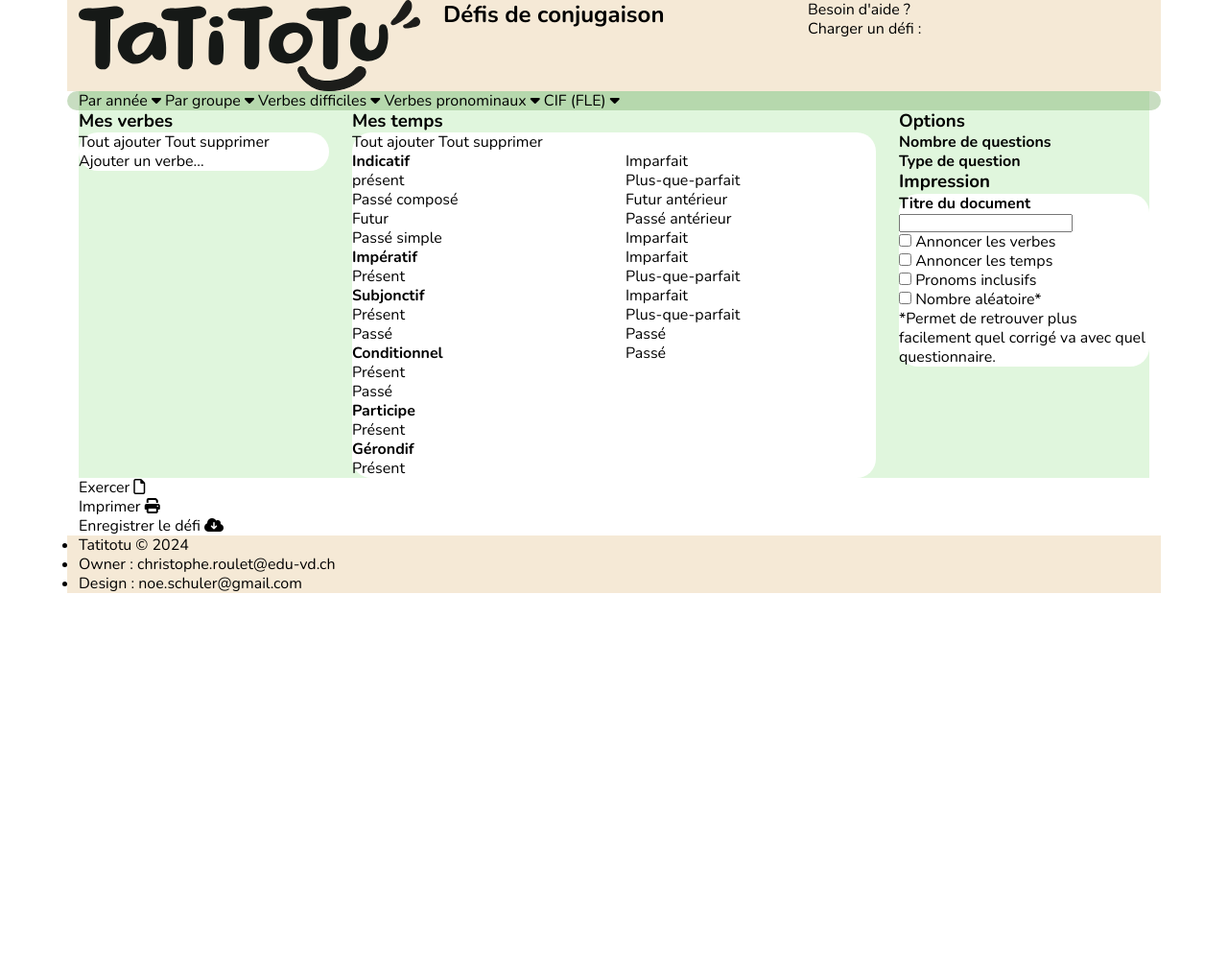
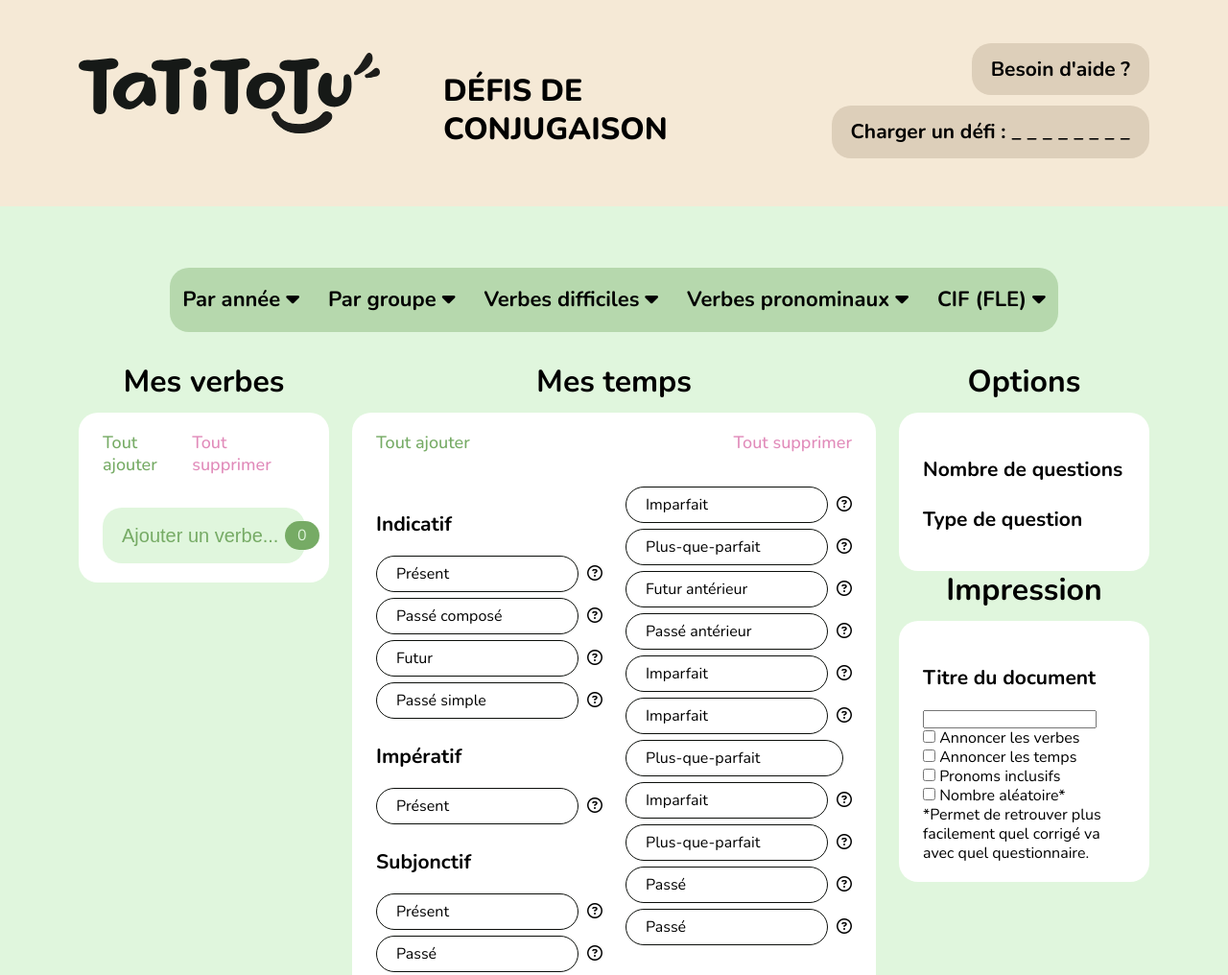
Before and after one commit to NoeSchuler1312/Tatitotu, a website built with Parcel: page src/index.html in a window 1280 px wide. Shown: the top 1016 px of the page at 96% size. Before the commit the page ends 800 px from the top, so only its background shows below. Built offline with nearby package versions, Linux system fonts and the light colour scheme.

Commit message:
CSS header/nav

```diff
--- a/src/index.html
+++ b/src/index.html
@@ -17,27 +17,43 @@
     <link rel="stylesheet" href="scss/main.scss" />
   </head>
   <body>
+    <header class="l-header">
       <div class="container">
         <div class="row">
-        <header class="l-header">
           <div class="col-12">
             <div class="row">
               <div class="col-4">
-                <h1><img src="img/logo-tatitotu.svg" alt="Tatitotu" /></h1>
+                <h1 class="logo">
+                  <a href=""
+                    ><img src="img/logo-tatitotu.svg" alt="Tatitotu"
+                  /></a>
+                </h1>
               </div>
-              <div class="col-4"><h2>Défis de conjugaison</h2></div>
               <div class="col-4">
-                <div class="button button-header">Besoin d'aide ?</div>
-                <div class="button button-header">Charger un défi :</div>
+                <h2 class="subtitle">Défis de conjugaison</h2>
+              </div>
+              <div class="col-4">
+                <div class="button-header">
+                  <div class="button button-tuto">
+                    <label for="">Besoin d'aide ?</label>
+                  </div>
+                  <div class="button button-preset">
+                    <label for="">Charger un défi : _ _ _ _ _ _ _ _</label>
+                  </div>
+                  <input class="code-input" type="text" inputmode="numeric" />
+                </div>
+              </div>
+            </div>
           </div>
         </div>
       </div>
     </header>
-      </div>
     <main class="l-main">
+      <div class="container">
         <div class="row">
-          <nav class="l-nav">
-            <div class="col-10">
+          <div class="col-10 offset-1">
+            <div class="l-nav">
+              <nav class="top-nav">
                 <a href="">Par année <i class="fa-solid fa-caret-down"></i></a>
                 <a href="">Par groupe <i class="fa-solid fa-caret-down"></i></a>
                 <a href=""
@@ -47,17 +63,23 @@
                   >Verbes pronominaux <i class="fa-solid fa-caret-down"></i
                 ></a>
                 <a href="">CIF (FLE) <i class="fa-solid fa-caret-down"></i></a>
+              </nav>
             </div>
-          </nav>
+          </div>
         </div>
         <div class="row">
           <div class="col-3">
-            <div class="section section-verbs">
+            <div class="section">
               <h3>Mes verbes</h3>
               <div class="l-card">
-                <a href="" class="filter filter-add">Tout ajouter</a>
-                <a href="" class="filter filter-delete">Tout supprimer</a>
-                <div class="button button-verb">Ajouter un verbe...</div>
+                <div class="filters">
+                  <a href="" class="filters filter-add">Tout ajouter</a>
+                  <a href="" class="filters filter-delete">Tout supprimer</a>
+                </div>
+                <div class="button button-verb">
+                  <input type="text" placeholder="Ajouter un verbe..." />
+                  <div class="counter"><p>0</p></div>
+                </div>
                 <div class="row">
                   <div class="col-6"></div>
                   <div class="col-6"></div>
@@ -66,88 +88,124 @@
             </div>
           </div>
           <div class="col-6">
-            <div class="section section-tenses">
+            <div class="section">
               <h3>Mes temps</h3>
               <div class="l-card">
-                <a href="" class="filter filter-add">Tout ajouter</a>
-                <a href="" class="filter filter-delete">Tout supprimer</a>
+                <div class="filters">
+                  <a href="" class="filters filter-add">Tout ajouter</a>
+                  <a href="" class="filters filter-delete">Tout supprimer</a>
+                </div>
                 <div class="row">
                   <div class="col-6">
                     <h4>Indicatif</h4>
                     <div class="tense">
-                      <div class="button button-tense">présent</div>
-                      <div class="button button-help"></div>
+                      <div class="button button-tense">Présent</div>
+                      <div class="button button-help">
+                        <i class="fa-regular fa-circle-question"></i>
+                      </div>
                     </div>
                     <div class="tense">
                       <div class="button button-tense">Passé composé</div>
-                      <div class="button button-help"></div>
+                      <div class="button button-help">
+                        <i class="fa-regular fa-circle-question"></i>
+                      </div>
                     </div>
                     <div class="tense">
                       <div class="button button-tense">Futur</div>
-                      <div class="button button-help"></div>
+                      <div class="button button-help">
+                        <i class="fa-regular fa-circle-question"></i>
+                      </div>
                     </div>
                     <div class="tense">
                       <div class="button button-tense">Passé simple</div>
-                      <div class="button button-help"></div>
+                      <div class="button button-help">
+                        <i class="fa-regular fa-circle-question"></i>
+                      </div>
                     </div>
                     <h4>Impératif</h4>
                     <div class="tense">
                       <div class="button button-tense">Présent</div>
-                      <div class="button button-help"></div>
+                      <div class="button button-help">
+                        <i class="fa-regular fa-circle-question"></i>
+                      </div>
                     </div>
                     <h4>Subjonctif</h4>
                     <div class="tense">
                       <div class="button button-tense">Présent</div>
-                      <div class="button button-help"></div>
+                      <div class="button button-help">
+                        <i class="fa-regular fa-circle-question"></i>
+                      </div>
                     </div>
                     <div class="tense">
                       <div class="button button-tense">Passé</div>
-                      <div class="button button-help"></div>
+                      <div class="button button-help">
+                        <i class="fa-regular fa-circle-question"></i>
+                      </div>
                     </div>
                     <h4>Conditionnel</h4>
                     <div class="tense">
                       <div class="button button-tense">Présent</div>
-                      <div class="button button-help"></div>
+                      <div class="button button-help">
+                        <i class="fa-regular fa-circle-question"></i>
+                      </div>
                     </div>
                     <div class="tense">
                       <div class="button button-tense">Passé</div>
-                      <div class="button button-help"></div>
+                      <div class="button button-help">
+                        <i class="fa-regular fa-circle-question"></i>
+                      </div>
                     </div>
                     <h4>Participe</h4>
                     <div class="tense">
                       <div class="button button-tense">Présent</div>
-                      <div class="button button-help"></div>
+                      <div class="button button-help">
+                        <i class="fa-regular fa-circle-question"></i>
+                      </div>
                     </div>
                     <h4>Gérondif</h4>
                     <div class="tense">
                       <div class="button button-tense">Présent</div>
-                      <div class="button button-help"></div>
+                      <div class="button button-help">
+                        <i class="fa-regular fa-circle-question"></i>
+                      </div>
                     </div>
                   </div>
                   <div class="col-6">
                     <div class="tense">
                       <div class="button button-tense">Imparfait</div>
-                      <div class="button button-help"></div>
+                      <div class="button button-help">
+                        <i class="fa-regular fa-circle-question"></i>
+                      </div>
                     </div>
                     <div class="tense">
                       <div class="button button-tense">Plus-que-parfait</div>
-                      <div class="button button-help"></div>
+                      <div class="button button-help">
+                        <i class="fa-regular fa-circle-question"></i>
+                      </div>
                     </div>
                     <div class="tense">
                       <div class="button button-tense">Futur antérieur</div>
-                      <div class="button button-help"></div>
+                      <div class="button button-help">
+                        <i class="fa-regular fa-circle-question"></i>
+                      </div>
                     </div>
                     <div class="tense">
                       <div class="button button-tense">Passé antérieur</div>
-                      <div class="button button-help"></div>
+                      <div class="button button-help">
+                        <i class="fa-regular fa-circle-question"></i>
+                      </div>
                     </div>
                     <div class="tense">
                       <div class="button button-tense">Imparfait</div>
-                      <div class="button button-help"></div>
+                      <div class="button button-help">
+                        <i class="fa-regular fa-circle-question"></i>
+                      </div>
                     </div>
                     <div class="tense">
                       <div class="button button-tense">Imparfait</div>
-                      <div class="button button-help"></div>
+                      <div class="button button-help">
+                        <i class="fa-regular fa-circle-question"></i>
+                      </div>
                     </div>
                     <div class="tense">
                       <div class="button button-tense">Plus-que-parfait</div>
@@ -155,19 +213,27 @@
                     </div>
                     <div class="tense">
                       <div class="button button-tense">Imparfait</div>
-                      <div class="button button-help"></div>
+                      <div class="button button-help">
+                        <i class="fa-regular fa-circle-question"></i>
+                      </div>
                     </div>
                     <div class="tense">
                       <div class="button button-tense">Plus-que-parfait</div>
-                      <div class="button button-help"></div>
+                      <div class="button button-help">
+                        <i class="fa-regular fa-circle-question"></i>
+                      </div>
                     </div>
                     <div class="tense">
                       <div class="button button-tense">Passé</div>
-                      <div class="button button-help"></div>
+                      <div class="button button-help">
+                        <i class="fa-regular fa-circle-question"></i>
+                      </div>
                     </div>
                     <div class="tense">
                       <div class="button button-tense">Passé</div>
-                      <div class="button button-help"></div>
+                      <div class="button button-help">
+                        <i class="fa-regular fa-circle-question"></i>
+                      </div>
                     </div>
                   </div>
                 </div>
@@ -175,16 +241,16 @@
             </div>
           </div>
           <div class="col-3">
-            <div class="section section-options">
+            <div class="section">
               <h3>Options</h3>
-              <div class="card">
+              <div class="l-card">
                 <h4>Nombre de questions</h4>
                 <div class="button button-dropdown"></div>
                 <h4>Type de question</h4>
                 <div class="button button-dropdown"></div>
               </div>
             </div>
-            <div class="section section-print">
+            <div class="section">
               <h3>Impression</h3>
               <div class="l-card">
                 <form action="" class="form">
@@ -236,6 +302,7 @@
             </div>
           </div>
         </div>
+      </div>
     </main>
     <div class="row">
       <footer class="l-footer">
@@ -248,7 +315,6 @@
         </div>
       </footer>
     </div>
-    </div>
     <script src="js/main.js" type="module"></script>
   </body>
 </html>
--- a/src/scss/_base.scss
+++ b/src/scss/_base.scss
@@ -5,6 +5,8 @@
   --pastelGreen-color: #e0f6dd;
   --green-color: #76ab65;
   --beige-color: #f5e9d6;
+  --darkBeige-color: #ddcfba;
+  --transparant: #00000000;
 }
 
 * {
--- a/src/scss/_layout.scss
+++ b/src/scss/_layout.scss
@@ -1,19 +1,26 @@
 .l-header {
   background-color: var(--beige-color);
+  padding: 45px 40px 20px;
 }
 
 .l-nav {
   border-radius: 20px;
+  display: flex;
+  justify-content: center;
   background-color: rgba(118, 171, 101, 0.4);
+  margin: 32px 0;
+  padding: 20px 0;
 }
 
 .l-main {
   background-color: var(--pastelGreen-color);
+  padding: 32px 40px 64px;
 }
 
 .l-card {
   border-radius: 20px;
   background-color: var(--white-color);
+  padding: 20px 25px;
 }
 
 .l-bottombar {
--- /dev/null
+++ b/src/scss/modules/_buttonHeader.scss
@@ -0,0 +1,5 @@
+.button-header {
+  display: flex;
+  flex-flow: column nowrap;
+  align-items: flex-end;
+}
--- /dev/null
+++ b/src/scss/modules/_buttonPreset.scss
@@ -0,0 +1,10 @@
+.button-preset {
+  border-radius: 20px;
+  background: var(--darkBeige-color);
+  padding: 14px 20px;
+  display: table;
+}
+.button-preset label {
+  font-size: 21px;
+  font-weight: 700;
+}
--- /dev/null
+++ b/src/scss/modules/_buttonTuto.scss
@@ -0,0 +1,12 @@
+.button-tuto {
+  border-radius: 20px;
+  background: var(--darkBeige-color);
+  padding: 14px 20px;
+  margin-bottom: 11px;
+  display: table;
+}
+
+.button-tuto label {
+  font-size: 21px;
+  font-weight: 700;
+}
--- /dev/null
+++ b/src/scss/modules/_buttonVerb.scss
@@ -0,0 +1,28 @@
+.button-verb {
+  border-radius: 20px;
+  background: var(--pastelGreen-color);
+  padding: 14px 20px;
+  display: flex;
+  justify-content: space-between;
+}
+
+.button-verb input {
+  background-color: var(--pastelGreen-color);
+  border: 0;
+  width: 170px;
+  height: 30px;
+  font-size: 20px;
+}
+
+::placeholder {
+  color: var(--green-color);
+}
+
+.button-verb .counter {
+  border-radius: 15px;
+  background-color: var(--green-color);
+  color: var(--pastelGreen-color);
+  padding: 5px 13px;
+  text-align: center;
+  display: table;
+}
--- /dev/null
+++ b/src/scss/modules/_codeInput.scss
@@ -0,0 +1,13 @@
+.code-input {
+  position: relative;
+  bottom: 43;
+  right: 15;
+  height: 30px;
+  width: 130px;
+  background-color: var(--transparant);
+  border: none;
+  font-size: 20px;
+  font-weight: 700;
+  font-family: "Nunito", sans-serif;
+  letter-spacing: 4px;
+}
--- /dev/null
+++ b/src/scss/modules/_filters.scss
@@ -0,0 +1,13 @@
+.filters {
+  display: flex;
+  justify-content: space-between;
+  margin: 0 0 17px;
+}
+
+.filters .filter-add {
+  color: var(--green-color);
+}
+
+.filters .filter-delete {
+  color: var(--pink-color);
+}
--- /dev/null
+++ b/src/scss/modules/_logo.scss
@@ -0,0 +1,4 @@
+.logo {
+  width: 314px;
+  padding: 10px 0 0;
+}
--- /dev/null
+++ b/src/scss/modules/_section.scss
@@ -0,0 +1,17 @@
+.section h3 {
+  font-size: 32px;
+  font-weight: 700;
+  margin-bottom: 12px;
+  text-align: center;
+}
+
+.section h4 {
+  font-size: 21px;
+  font-weight: 700;
+  margin: 26px 0 20px;
+}
+
+.section a {
+  font-size: 18px;
+  font-weight: 500;
+}
--- /dev/null
+++ b/src/scss/modules/_subtitle.scss
@@ -0,0 +1,6 @@
+.subtitle {
+  text-transform: uppercase;
+  font-size: 32px;
+  font-weight: 800;
+  padding: 30px 0 0;
+}
--- /dev/null
+++ b/src/scss/modules/_tense.scss
@@ -0,0 +1,14 @@
+.tense {
+  display: flex;
+  align-items: center;
+  gap: 9px;
+  margin-bottom: 6px;
+}
+
+.tense .button-tense {
+  background-color: var(--white-color);
+  border: 1px solid var(--black-color);
+  padding: 8px 20px;
+  border-radius: 50px;
+  width: 246px;
+}
--- /dev/null
+++ b/src/scss/modules/_topNav.scss
@@ -0,0 +1,10 @@
+.top-nav {
+  display: inline-flex;
+  padding: 0;
+  gap: 30px;
+}
+
+.top-nav a {
+  font-size: 22px;
+  font-weight: 700;
+}
```
Also changed, not shown: src/scss/main.scss (+11 -1 lines), src/scss/modules/_example.scss (deleted). Lines whose indentation alone changed are shown as unchanged.
